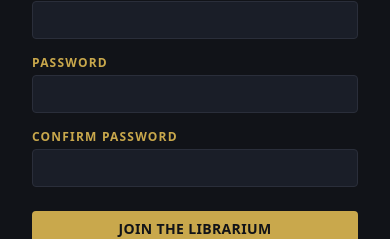
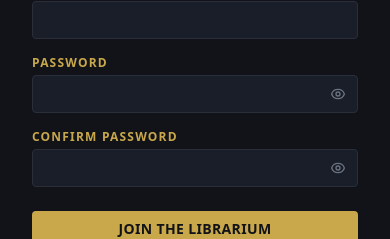
Before and after one commit to AleksandarRadivojevic1/warhammer-books-app, a React (Vite) app in the folder frontend/: page /register in a window 390 px wide. Shown: the part 437-676 px from the top of the page. Built offline with nearby package versions, Linux system fonts and the light colour scheme; no server answers.

Commit message:
ShowPassword
Show/hide password button added, also applied the same styles for login/register buttons on the mobile devices.

```diff
--- a/frontend/src/components/layout/Navbar.jsx
+++ b/frontend/src/components/layout/Navbar.jsx
@@ -133,20 +133,20 @@ export default function Navbar() {
             )}
           </nav>
 
-          <div className="mt-auto flex gap-6 text-sm">
+          <div className="mt-auto flex items-center gap-6 text-sm">
             {user ? (
               <button
                 onClick={() => { logout(); close(); }}
-                className="text-imperial-muted hover:text-imperial-gold transition-colors"
+                className="font-serif text-sm tracking-wide text-imperial-muted hover:text-imperial-gold transition-colors"
               >
                 Logout
               </button>
             ) : (
               <>
-                <Link to="/login" onClick={close} className="text-imperial-muted hover:text-imperial-gold transition-colors">
+                <Link to="/login" onClick={close} className="font-serif text-sm tracking-wide text-imperial-muted hover:text-imperial-gold transition-colors">
                   Login
                 </Link>
-                <Link to="/register" onClick={close} className="btn-gold px-4 py-1.5">
+                <Link to="/register" onClick={close} className="font-serif text-sm tracking-wide border border-imperial-gold text-imperial-gold px-4 py-1.5 hover:bg-imperial-gold hover:text-imperial-bg transition-all">
                   Register
                 </Link>
               </>
--- /dev/null
+++ b/frontend/src/components/ui/PasswordInput.jsx
@@ -0,0 +1,37 @@
+import { useState } from 'react';
+
+export default function PasswordInput({ value, onChange, required, placeholder }) {
+  const [visible, setVisible] = useState(false);
+
+  return (
+    <div className="relative">
+      <input
+        className="input w-full pr-10"
+        type={visible ? 'text' : 'password'}
+        required={required}
+        placeholder={placeholder}
+        value={value}
+        onChange={onChange}
+      />
+      <button
+        type="button"
+        onClick={() => setVisible((v) => !v)}
+        className="absolute right-3 top-1/2 -translate-y-1/2 text-imperial-muted hover:text-imperial-gold transition-colors"
+        tabIndex={-1}
+        aria-label={visible ? 'Hide password' : 'Show password'}
+      >
+        {visible ? (
+          <svg xmlns="http://www.w3.org/2000/svg" className="w-4 h-4" fill="none" viewBox="0 0 24 24" stroke="currentColor" strokeWidth={2}>
+            <path strokeLinecap="round" strokeLinejoin="round" d="M13.875 18.825A10.05 10.05 0 0112 19c-5 0-9-4-9-7s4-7 9-7a9.95 9.95 0 016.375 2.325M15 12a3 3 0 11-6 0 3 3 0 016 0z" />
+            <path strokeLinecap="round" strokeLinejoin="round" d="M3 3l18 18" />
+          </svg>
+        ) : (
+          <svg xmlns="http://www.w3.org/2000/svg" className="w-4 h-4" fill="none" viewBox="0 0 24 24" stroke="currentColor" strokeWidth={2}>
+            <path strokeLinecap="round" strokeLinejoin="round" d="M15 12a3 3 0 11-6 0 3 3 0 016 0z" />
+            <path strokeLinecap="round" strokeLinejoin="round" d="M2.458 12C3.732 7.943 7.523 5 12 5c4.477 0 8.268 2.943 9.542 7-1.274 4.057-5.065 7-9.542 7-4.477 0-8.268-2.943-9.542-7z" />
+          </svg>
+        )}
+      </button>
+    </div>
+  );
+}
--- a/frontend/src/pages/Login.jsx
+++ b/frontend/src/pages/Login.jsx
@@ -2,6 +2,7 @@ import { useState } from 'react';
 import { Link, useNavigate, useLocation } from 'react-router-dom';
 import { useAuth } from '../hooks/useAuth';
 import AuthLayout from '../components/layout/AuthLayout';
+import PasswordInput from '../components/ui/PasswordInput';
 
 export default function Login() {
   const { login } = useAuth();
@@ -38,7 +39,7 @@ export default function Login() {
         </div>
         <div>
           <label className="label block mb-1">Password</label>
-          <input className="input" type="password" required value={form.password} onChange={handle('password')} />
+          <PasswordInput required value={form.password} onChange={handle('password')} />
           <div className="text-right mt-1">
             <Link to="/forgot-password" className="text-xs text-imperial-muted hover:text-imperial-gold transition-colors">
               Forgot password?
--- a/frontend/src/pages/Register.jsx
+++ b/frontend/src/pages/Register.jsx
@@ -2,6 +2,7 @@ import { useState } from 'react';
 import { Link } from 'react-router-dom';
 import { useAuth } from '../hooks/useAuth';
 import AuthLayout from '../components/layout/AuthLayout';
+import PasswordInput from '../components/ui/PasswordInput';
 
 export default function Register() {
   const { register } = useAuth();
@@ -53,11 +54,11 @@ export default function Register() {
         </div>
         <div>
           <label className="label block mb-1">Password</label>
-          <input className="input" type="password" required value={form.password} onChange={handle('password')} />
+          <PasswordInput required value={form.password} onChange={handle('password')} />
         </div>
         <div>
           <label className="label block mb-1">Confirm Password</label>
-          <input className="input" type="password" required value={form.confirm} onChange={handle('confirm')} />
+          <PasswordInput required value={form.confirm} onChange={handle('confirm')} />
         </div>
         {error && <p className="text-red-400 text-sm">{error}</p>}
         <button className="btn-gold mt-2" type="submit" disabled={loading}>
--- a/frontend/src/pages/ResetPassword.jsx
+++ b/frontend/src/pages/ResetPassword.jsx
@@ -1,7 +1,8 @@
 import { useState } from 'react';
-import { useParams, Link, useNavigate } from 'react-router-dom';
+import { useParams, useNavigate } from 'react-router-dom';
 import client from '../api/client';
 import AuthLayout from '../components/layout/AuthLayout';
+import PasswordInput from '../components/ui/PasswordInput';
 
 export default function ResetPassword() {
   const { token } = useParams();
@@ -33,11 +34,11 @@ export default function ResetPassword() {
       <form onSubmit={submit} className="flex flex-col gap-4">
         <div>
           <label className="label block mb-1">New Password</label>
-          <input className="input" type="password" required value={form.password} onChange={handle('password')} />
+          <PasswordInput required value={form.password} onChange={handle('password')} />
         </div>
         <div>
           <label className="label block mb-1">Confirm Password</label>
-          <input className="input" type="password" required value={form.confirm} onChange={handle('confirm')} />
+          <PasswordInput required value={form.confirm} onChange={handle('confirm')} />
         </div>
         {error && <p className="text-red-400 text-sm">{error}</p>}
         <button className="btn-gold mt-2" type="submit" disabled={loading}>
```
Also changed, not shown: 1 other file (tests, documents, lock files or other folders).
